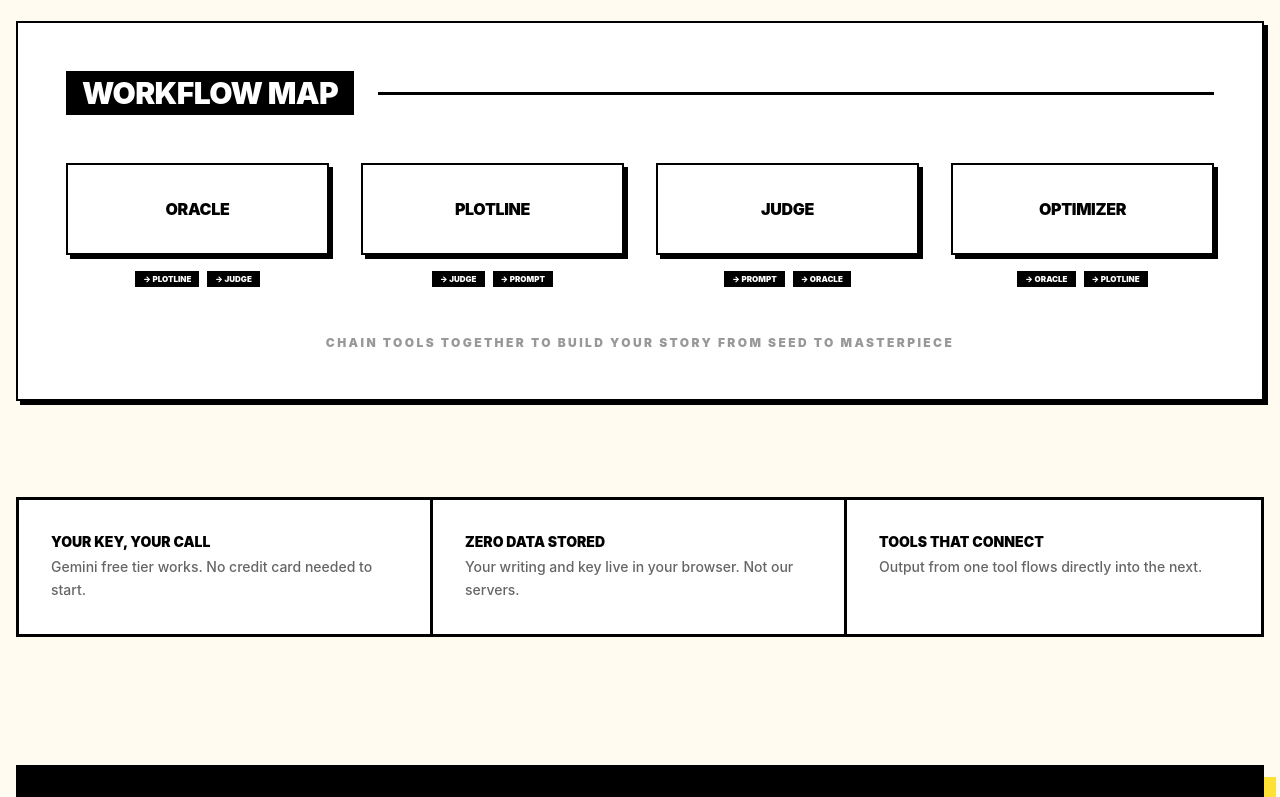
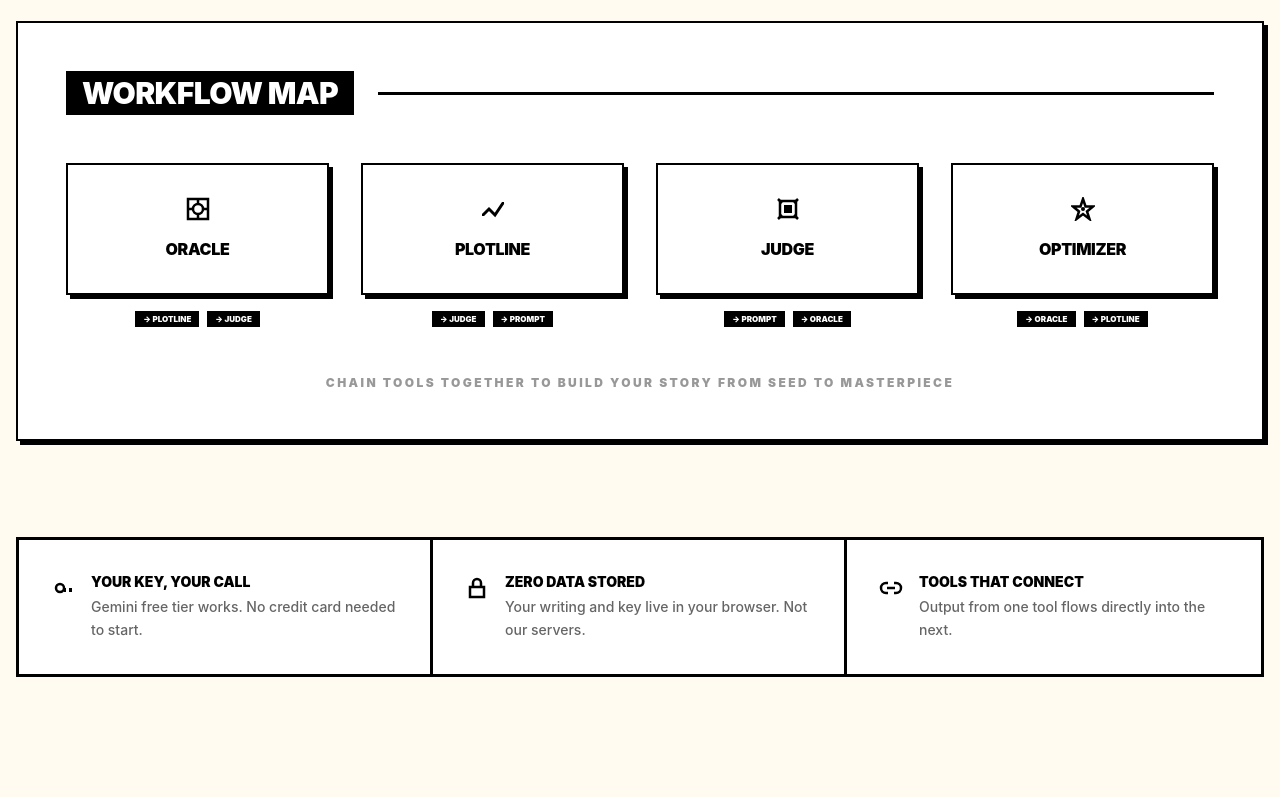
Before and after one commit to ctrl-Nix/vibe, a Next.js app: page / in a window 1280 px wide. Shown: the part 2311-3108 px from the top of the page. Built offline with nearby package versions, Linux system fonts and the light colour scheme.

Commit message:
update tool assets and layout with custom icons

```diff
--- a/src/app/page.tsx
+++ b/src/app/page.tsx
@@ -6,6 +6,15 @@ import Link from 'next/link';
 import Header from '@/components/Header';
 import { WorkflowMap } from '@/components/WorkflowMap';
 import { Marquee } from '@/components/Marquee';
+import {
+  OracleIcon,
+  PlotlineIcon,
+  JudgeIcon,
+  OptimizerIcon,
+  KeyIcon,
+  LockIcon,
+  LinkIcon
+} from '@/components/Icons';
 import { useEffect, useState } from 'react';
 
 const HEADLINE_WORDS = [
@@ -46,6 +55,7 @@ export default function Home() {
     {
       name: 'Oracle',
       label: 'V — Visualize',
+      icon: <OracleIcon className="w-8 h-8" />,
       description:
         'Stuck on what happens next? Oracle gives you 3 distinct ideas — each with a twist you didn\'t see coming.',
       path: '/tools/oracle',
@@ -54,6 +64,7 @@ export default function Home() {
     {
       name: 'Plotline',
       label: 'I — Ideate',
+      icon: <PlotlineIcon className="w-8 h-8" />,
       description:
         'Turn a rough concept into a full 3-act structure. Chapter beats, character arcs, the works.',
       path: '/tools/plotline',
@@ -62,6 +73,7 @@ export default function Home() {
     {
       name: 'Judge',
       label: 'B — Build',
+      icon: <JudgeIcon className="w-8 h-8" />,
       description:
         'Paste your draft. Get a scorecard — strengths, specific fixes, and an honest verdict. No fluff.',
       path: '/tools/judge',
@@ -70,6 +82,7 @@ export default function Home() {
     {
       name: 'Prompt Optimizer',
       label: 'E — Express',
+      icon: <OptimizerIcon className="w-8 h-8" />,
       description:
         'Bad prompts get generic output. Optimizer rewrites yours and teaches you exactly why it works better.',
       path: '/tools/prompt-optimizer',
@@ -210,9 +223,12 @@ export default function Home() {
                 className={`h-full ${tool.color} border-[4px] border-black shadow-[8px_8px_0px_#000] group-hover:shadow-[4px_4px_0px_#000] group-hover:translate-x-[4px] group-hover:translate-y-[4px] transition-all p-10`}
               >
                 <div className="flex items-start justify-between mb-8">
-                  <h3 className="text-2xl font-black uppercase tracking-tighter">
-                    {tool.name}
-                  </h3>
+                  <div className="flex items-center gap-4">
+                    <div className="text-black">{tool.icon}</div>
+                    <h3 className="text-2xl font-black uppercase tracking-tighter">
+                      {tool.name}
+                    </h3>
+                  </div>
                   <div className="text-[10px] font-black tracking-[0.25em] uppercase opacity-40 text-right">
                     {tool.label}
                   </div>
@@ -236,11 +252,12 @@ export default function Home() {
       <section className="max-w-7xl mx-auto px-4 py-8">
         <div className="border-[3px] border-black bg-white grid grid-cols-1 md:grid-cols-3 divide-y-[3px] md:divide-y-0 md:divide-x-[3px] divide-black">
           {[
-            { title: 'Your key, your call', desc: 'Gemini free tier works. No credit card needed to start.' },
-            { title: 'Zero data stored', desc: 'Your writing and key live in your browser. Not our servers.' },
-            { title: 'Tools that connect', desc: 'Output from one tool flows directly into the next.' },
+            { icon: <KeyIcon className="w-6 h-6" />, title: 'Your key, your call', desc: 'Gemini free tier works. No credit card needed to start.' },
+            { icon: <LockIcon className="w-6 h-6" />, title: 'Zero data stored', desc: 'Your writing and key live in your browser. Not our servers.' },
+            { icon: <LinkIcon className="w-6 h-6" />, title: 'Tools that connect', desc: 'Output from one tool flows directly into the next.' },
           ].map((item, i) => (
             <div key={i} className="p-8 flex gap-4 items-start">
+              <div className="mt-1 text-black">{item.icon}</div>
               <div>
                 <div className="font-black uppercase text-sm mb-1">
                   {item.title}
--- a/src/app/tools/judge/page.tsx
+++ b/src/app/tools/judge/page.tsx
@@ -11,6 +11,8 @@ import { JudgeResult, ApiError, ToolId } from '@/types';
 import { useBible } from '@/hooks/useBible';
 import { getWorkflowPayload, isPayloadFresh, clearWorkflowPayload } from '@/lib/workflowStore';
 import { parseStructuredOutput } from '@/lib/parseOutput';
+
+import { JudgeIcon } from '@/components/Icons';
 
 export default function JudgePage() {
   const [result, setResult] = useState<JudgeResult | null>(null);
@@ -154,7 +156,12 @@ export default function JudgePage() {
         )}
 
         <div className="mb-16 animate-fade-in border-l-[8px] border-black pl-8 py-2">
-          <h1 className="text-6xl font-black tracking-tighter uppercase">Judge</h1>
+          <div className="flex items-center gap-6 mb-4">
+            <div className="w-16 h-16 border-[3px] border-black bg-[#FFE135] shadow-[4px_4px_0px_#000] flex items-center justify-center text-3xl">
+              <JudgeIcon className="w-8 h-8" />
+            </div>
+            <h1 className="text-6xl font-black tracking-tighter uppercase">Judge</h1>
+          </div>
           <p className="text-xl font-bold max-w-2xl mt-4 opacity-60">
             Professional evaluation for serious writers. Structured AI feedback.
           </p>
--- a/src/app/tools/oracle/page.tsx
+++ b/src/app/tools/oracle/page.tsx
@@ -11,6 +11,8 @@ import { OracleResult, ApiError, ToolId } from '@/types';
 import { useBible } from '@/hooks/useBible';
 import { getWorkflowPayload, isPayloadFresh, clearWorkflowPayload } from '@/lib/workflowStore';
 import { parseStructuredOutput } from '@/lib/parseOutput';
+
+import { OracleIcon } from '@/components/Icons';
 
 export default function OraclePage() {
   const [result, setResult] = useState<OracleResult | null>(null);
@@ -159,7 +161,12 @@ export default function OraclePage() {
         )}
 
         <div className="mb-16 animate-fade-in border-l-[8px] border-black pl-8 py-2">
-          <h1 className="text-6xl font-black tracking-tighter uppercase">Oracle</h1>
+          <div className="flex items-center gap-6 mb-4">
+            <div className="w-16 h-16 border-[3px] border-black bg-[#4ECDC4] shadow-[4px_4px_0px_#000] flex items-center justify-center text-3xl">
+              <OracleIcon className="w-8 h-8" />
+            </div>
+            <h1 className="text-6xl font-black tracking-tighter uppercase">Oracle</h1>
+          </div>
           <p className="text-xl font-bold max-w-2xl mt-4 opacity-60">
             Brainstorm creative ideas with AI support. Structured creative assistance.
           </p>
--- /dev/null
+++ b/src/components/Icons.tsx
@@ -0,0 +1,64 @@
+'use client';
+
+import React from 'react';
+
+export const OracleIcon = ({ className = "w-full h-full" }: { className?: string }) => (
+  <svg viewBox="0 0 24 24" fill="none" xmlns="http://www.w3.org/2000/svg" className={className}>
+    <rect x="2" y="2" width="20" height="20" stroke="currentColor" strokeWidth="2.5" />
+    <circle cx="12" cy="12" r="5" stroke="currentColor" strokeWidth="2.5" />
+    <path d="M12 2V7" stroke="currentColor" strokeWidth="2.5" />
+    <path d="M12 17V22" stroke="currentColor" strokeWidth="2.5" />
+    <path d="M2 12H7" stroke="currentColor" strokeWidth="2.5" />
+    <path d="M17 12H22" stroke="currentColor" strokeWidth="2.5" />
+  </svg>
+);
+
+export const PlotlineIcon = ({ className = "w-full h-full" }: { className?: string }) => (
+  <svg viewBox="0 0 24 24" fill="none" xmlns="http://www.w3.org/2000/svg" className={className}>
+    <path d="M2 18L8 12L14 18L22 6" stroke="currentColor" strokeWidth="3" strokeLinejoin="miter" />
+    <rect x="1" y="17" width="2" height="2" fill="currentColor" />
+    <rect x="7" y="11" width="2" height="2" fill="currentColor" />
+    <rect x="13" y="17" width="2" height="2" fill="currentColor" />
+    <rect x="21" y="5" width="2" height="2" fill="currentColor" />
+  </svg>
+);
+
+export const JudgeIcon = ({ className = "w-full h-full" }: { className?: string }) => (
+  <svg viewBox="0 0 24 24" fill="none" xmlns="http://www.w3.org/2000/svg" className={className}>
+    <rect x="4" y="4" width="16" height="16" stroke="currentColor" strokeWidth="2.5" />
+    <rect x="8" y="8" width="8" height="8" fill="currentColor" />
+    <path d="M2 2L6 6" stroke="currentColor" strokeWidth="2.5" />
+    <path d="M18 18L22 22" stroke="currentColor" strokeWidth="2.5" />
+    <path d="M22 2L18 6" stroke="currentColor" strokeWidth="2.5" />
+    <path d="M6 18L2 22" stroke="currentColor" strokeWidth="2.5" />
+  </svg>
+);
+
+export const OptimizerIcon = ({ className = "w-full h-full" }: { className?: string }) => (
+  <svg viewBox="0 0 24 24" fill="none" xmlns="http://www.w3.org/2000/svg" className={className}>
+    <path d="M12 2L14.5 9.5H22L16 14.5L18.5 22L12 17L5.5 22L8 14.5L2 9.5H9.5L12 2Z" stroke="currentColor" strokeWidth="2.5" strokeLinejoin="miter" />
+    <circle cx="12" cy="12" r="2" fill="currentColor" />
+  </svg>
+);
+
+export const KeyIcon = ({ className = "w-full h-full" }: { className?: string }) => (
+  <svg viewBox="0 0 24 24" fill="none" xmlns="http://www.w3.org/2000/svg" className={className}>
+    <circle cx="9" cy="12" r="4" stroke="currentColor" strokeWidth="2.5" />
+    <path d="M13 12H21V16H18V12H15V16H13V12Z" fill="currentColor" />
+  </svg>
+);
+
+export const LockIcon = ({ className = "w-full h-full" }: { className?: string }) => (
+  <svg viewBox="0 0 24 24" fill="none" xmlns="http://www.w3.org/2000/svg" className={className}>
+    <rect x="5" y="11" width="14" height="10" stroke="currentColor" strokeWidth="2.5" />
+    <path d="M8 11V7C8 4.79086 9.79086 3 12 3C14.2091 3 16 4.79086 16 7V11" stroke="currentColor" strokeWidth="2.5" />
+  </svg>
+);
+
+export const LinkIcon = ({ className = "w-full h-full" }: { className?: string }) => (
+  <svg viewBox="0 0 24 24" fill="none" xmlns="http://www.w3.org/2000/svg" className={className}>
+    <path d="M9 17H7C4.23858 17 2 14.7614 2 12C2 9.23858 4.23858 7 7 7H9" stroke="currentColor" strokeWidth="2.5" />
+    <path d="M15 7H17C19.7614 7 22 9.23858 22 12C22 14.7614 19.7614 17 17 17H15" stroke="currentColor" strokeWidth="2.5" />
+    <line x1="8" y1="12" x2="16" y2="12" stroke="currentColor" strokeWidth="2.5" />
+  </svg>
+);
--- a/src/components/WorkflowMap.tsx
+++ b/src/components/WorkflowMap.tsx
@@ -2,13 +2,14 @@
 
 import Link from 'next/link';
 import { ToolId, WORKFLOW_ROUTES } from '@/types';
+import { OracleIcon, PlotlineIcon, JudgeIcon, OptimizerIcon } from '@/components/Icons';
 
 export const WorkflowMap = () => {
-  const tools: { id: ToolId; name: string; color: string }[] = [
-    { id: 'oracle', name: 'Oracle', color: 'bg-[#4ECDC4]' },
-    { id: 'plotline', name: 'Plotline', color: 'bg-[#FF6B6B]' },
-    { id: 'judge', name: 'Judge', color: 'bg-[#FFE135]' },
-    { id: 'prompt-optimizer', name: 'Optimizer', color: 'bg-white' },
+  const tools: { id: ToolId; name: string; icon: React.ReactNode; color: string }[] = [
+    { id: 'oracle', name: 'Oracle', icon: <OracleIcon className="w-6 h-6" />, color: 'bg-[#4ECDC4]' },
+    { id: 'plotline', name: 'Plotline', icon: <PlotlineIcon className="w-6 h-6" />, color: 'bg-[#FF6B6B]' },
+    { id: 'judge', name: 'Judge', icon: <JudgeIcon className="w-6 h-6" />, color: 'bg-[#FFE135]' },
+    { id: 'prompt-optimizer', name: 'Optimizer', icon: <OptimizerIcon className="w-6 h-6" />, color: 'bg-white' },
   ];
 
   return (
@@ -23,6 +24,7 @@ export const WorkflowMap = () => {
           <div key={tool.id} className="relative group">
             <Link href={`/tools/${tool.id}`}>
               <div className={`nb-card ${tool.color} p-8 flex flex-col items-center text-center hover:translate-x-[2px] hover:translate-y-[2px] hover:shadow-[2px_2px_0px_#000] transition-all cursor-pointer`}>
+                <div className="mb-4 text-black">{tool.icon}</div>
                 <h3 className="font-[900] uppercase text-base tracking-widest">{tool.name}</h3>
               </div>
             </Link>
```
Also changed, not shown: src/app/tools/plotline/page.tsx (+8 -1 lines), src/app/tools/prompt-optimizer/page.tsx (+8 -1 lines).
